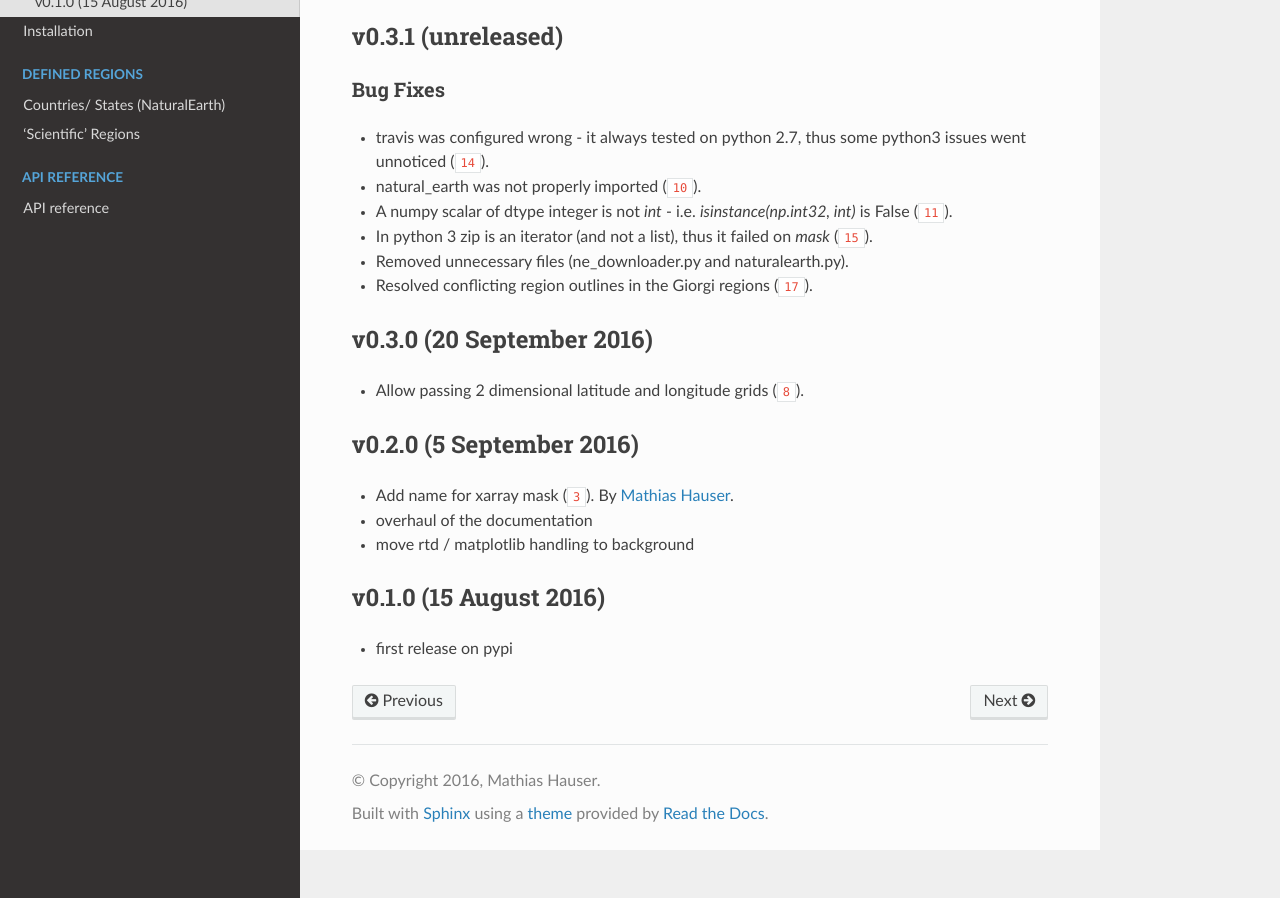
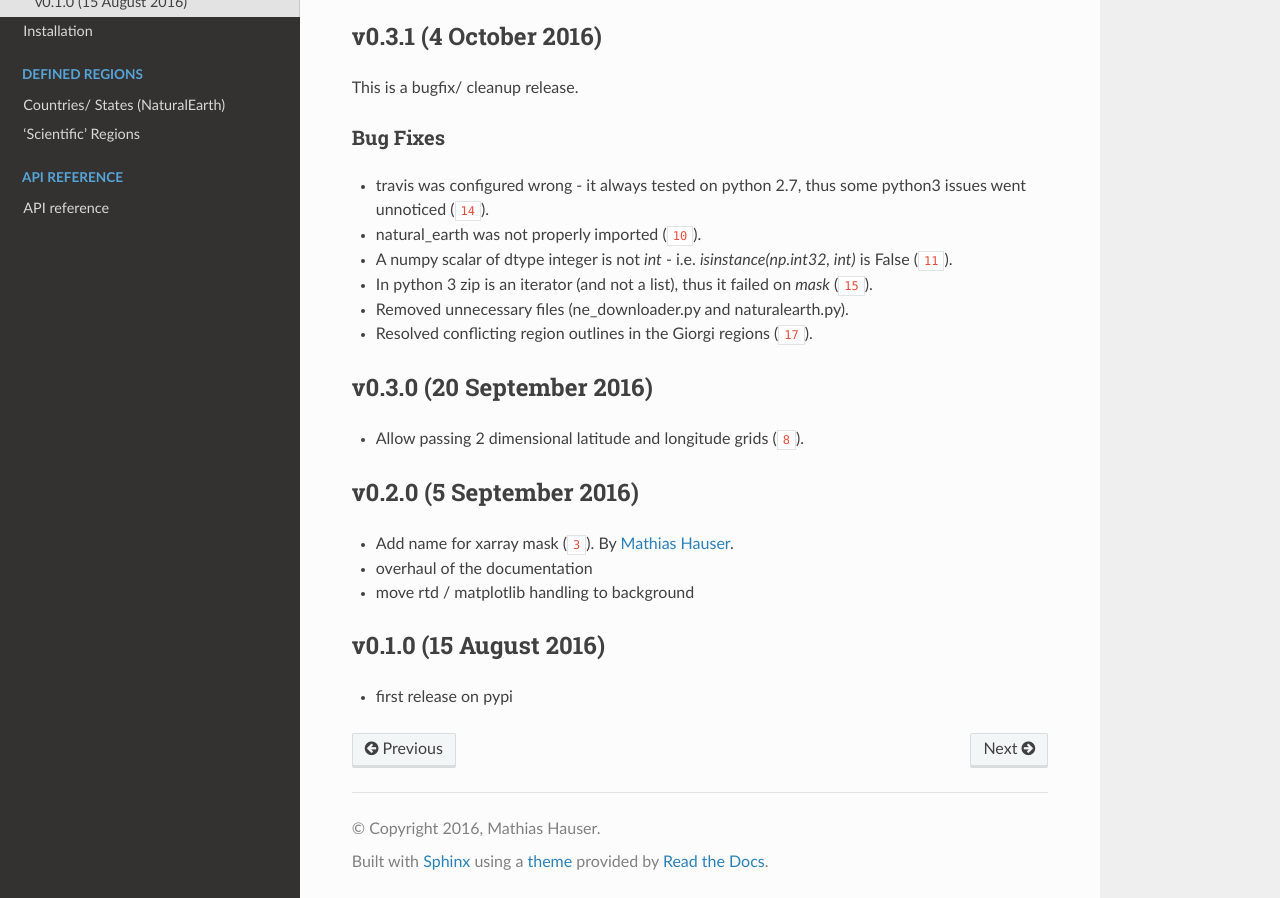
Before and after one commit to regionmask/regionmask, a Sphinx documentation site: the page built from docs/whats_new.rst, in a window 1280 px wide and 1162 px high, cut to the strip 264-1162 px from the top of the window. Built offline with Sphinx 7.4.7 and the Read the Docs theme 2.0.0, drawn with Linux system fonts in a browser that asks for light colours; pages that are not in the unit, such as notebooks, are missing from menus; cross-references to code outside the pages are shown as plain code; some of the changed text lies outside the part shown.

Commit message:
Release v0.3.1

```diff
--- a/docs/whats_new.rst
+++ b/docs/whats_new.rst
@@ -10,8 +10,10 @@ What's New
 
 .. _whats-new.0.3.1:
 
-v0.3.1 (unreleased)
+v0.3.1 (4 October 2016)
 --------------------------
+
+This is a bugfix/ cleanup release.
 
 Bug Fixes
 ~~~~~~~~~
--- a/regionmask/version.py
+++ b/regionmask/version.py
@@ -1 +1 @@
-version = "0.3.0"
+version = "0.3.1"
```
